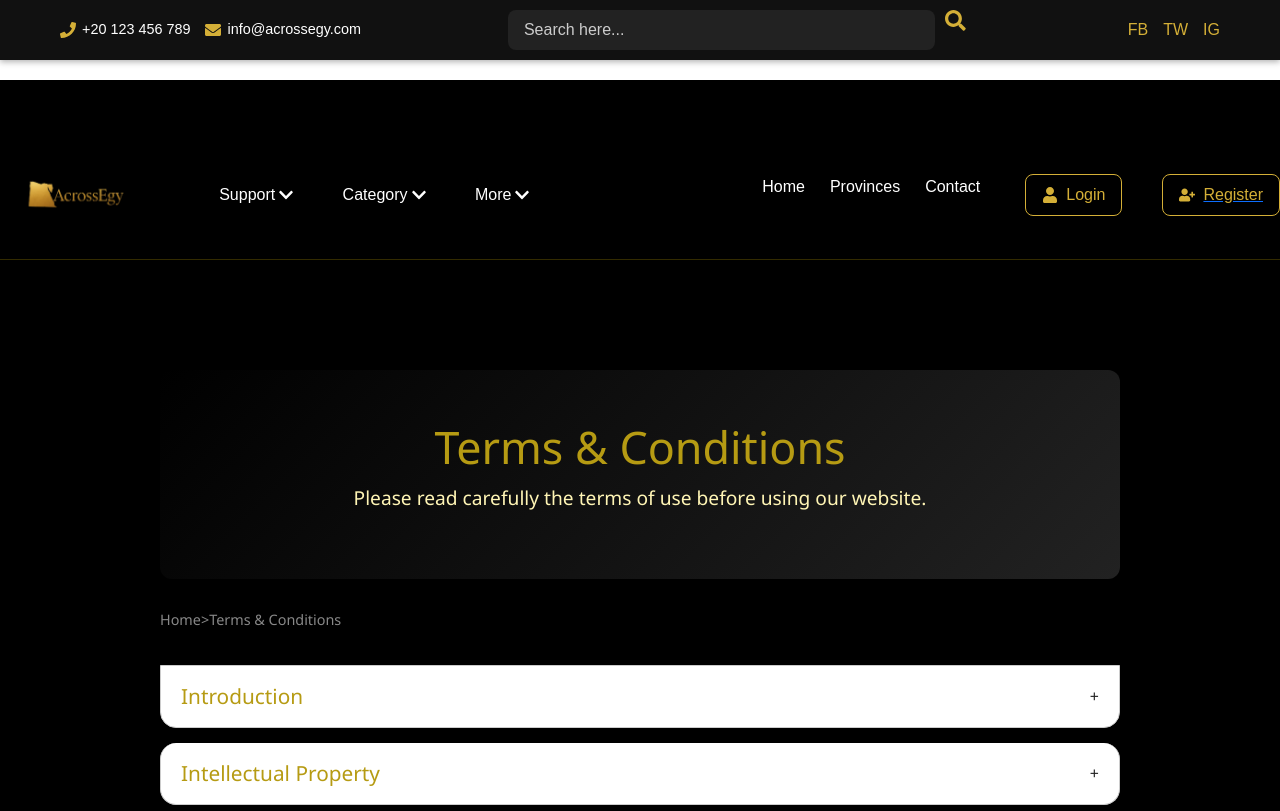
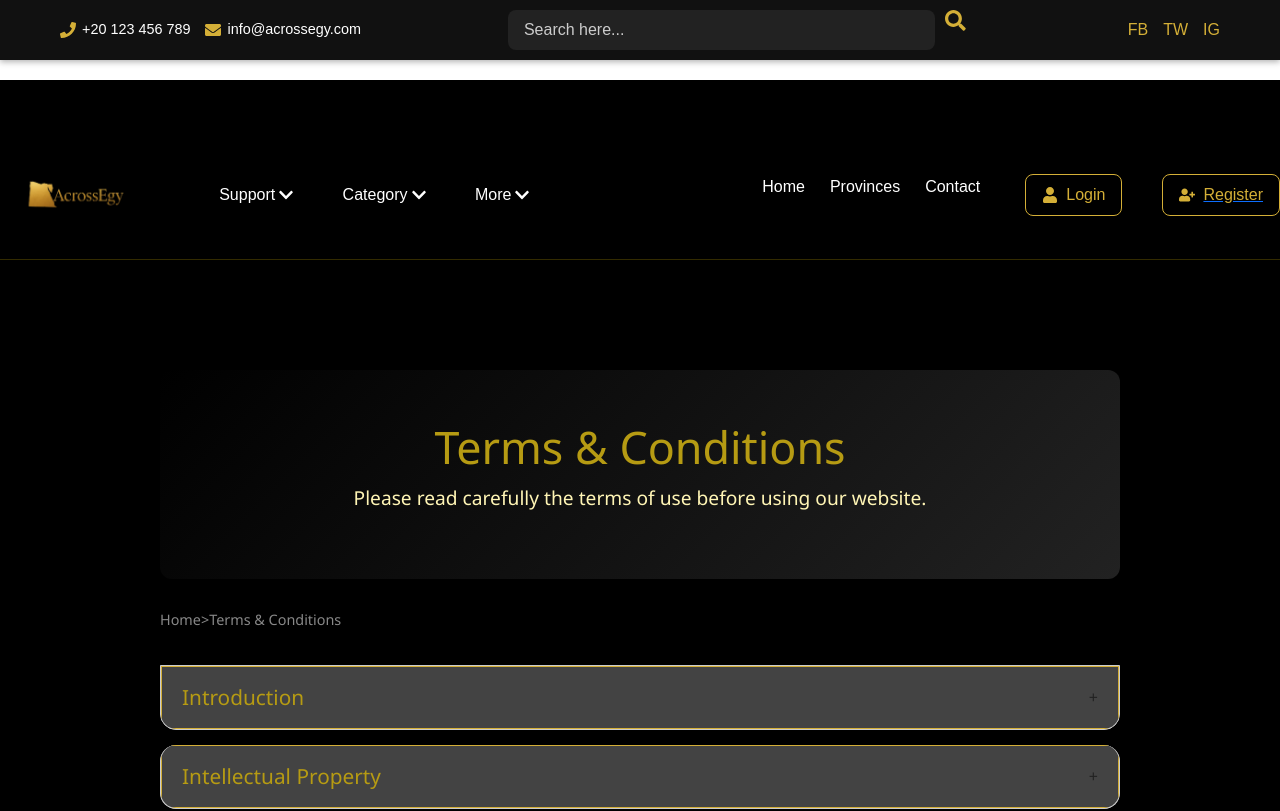
Before and after one commit to NaglaaMahmoud25/Across-Egypt, a React (Vite) app in the folder DEPIProject/: page /terms in a window 1280 px wide. Shown: the top 811 px of the page. Built offline with nearby package versions, Linux system fonts and the light colour scheme.

Commit message:
Update accordion title styles for dark mode

```diff
--- a/DEPIProject/src/pages/Terms.css
+++ b/DEPIProject/src/pages/Terms.css
@@ -57,15 +57,22 @@ body.dark-mode .accordion-item {
   padding: 18px 20px;
   cursor: pointer;
   font-weight: 500;
-  transition: background 0.3s;
+
+    background: rgba(59, 59, 59, 0.957);
+  border: 1px solid #d4af37;
+      box-shadow: 0 0 15px rgba(212, 175, 55, 0.3);
+
 }
 
 body.dark-mode .accordion-title {
   color: #ffd700;
+
 }
 
 .accordion-title:hover {
-  background-color: #f1cc4b;
+
+   background: rgba(15, 15, 15, 0.957);
+   color: #fdfdfd;
 }
 
 .accordion-title h3 {
```
